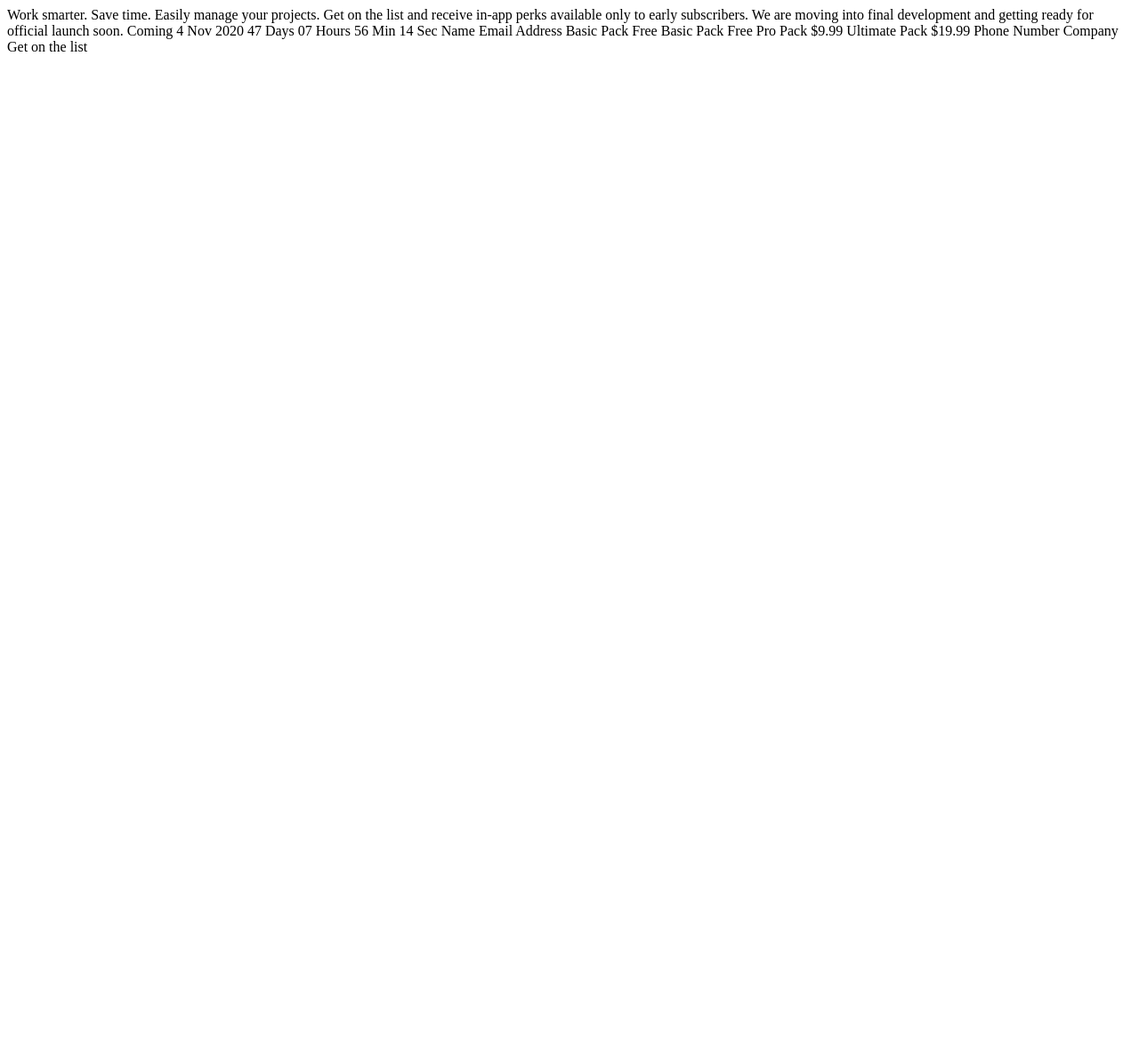
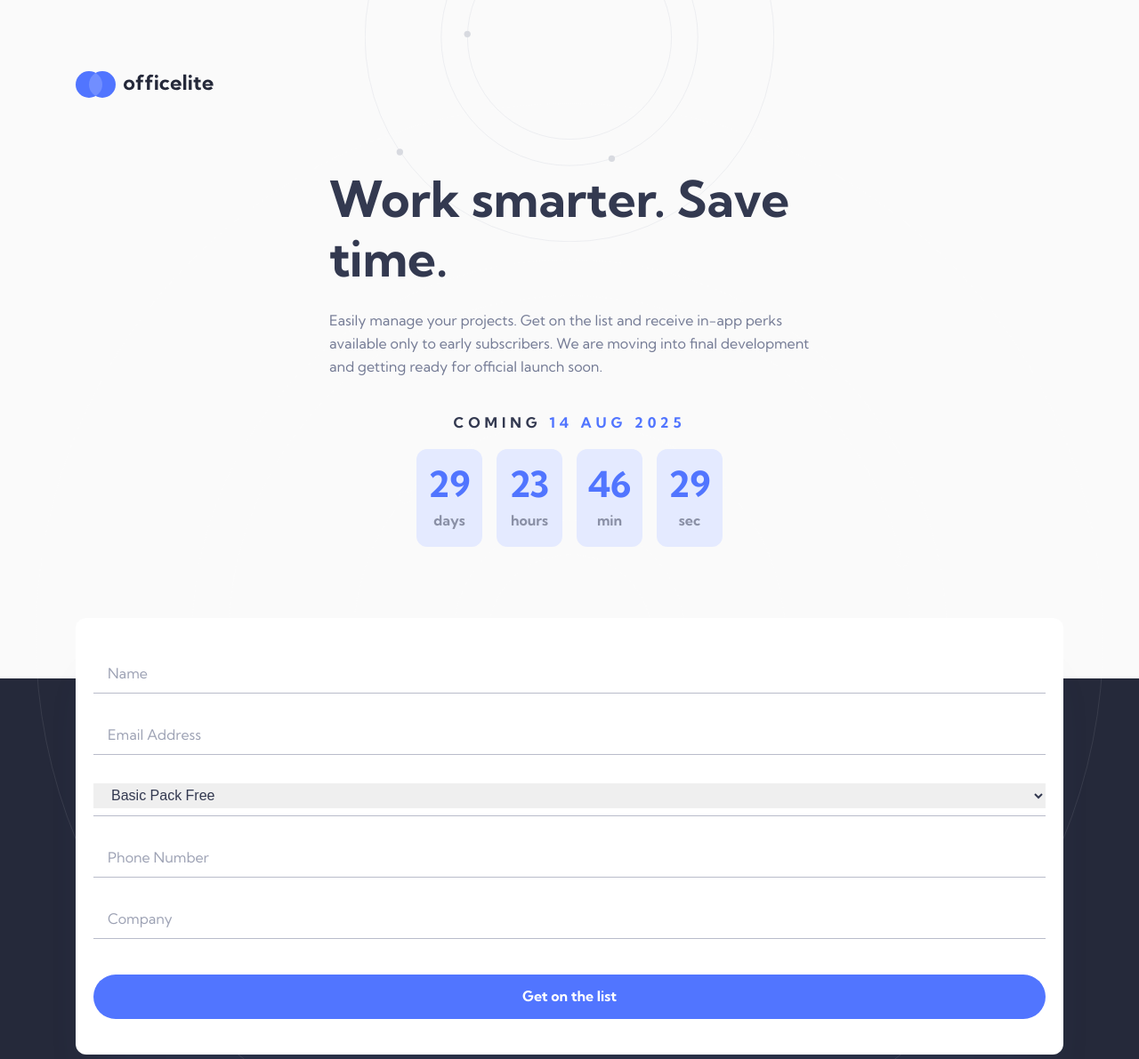
Before and after one commit to jezzydev/officelite-coming-soon-site, a plain HTML site: page sign-up.html in a window 1280 px wide. Shown: the top 1191 px of the page at 89% size. Before the commit the page ends 800 px from the top, so only its background shows below. Drawn offline with Linux system fonts and the light colour scheme.

Commit message:
Create signup form and countdown timer.

```diff
--- /dev/null
+++ b/scripts/app.js
@@ -0,0 +1,33 @@
+const textDateElem = document.querySelector('.text-date');
+const daysNumElem = document.querySelector('.countdown-card.days .num');
+const hoursNumElem = document.querySelector('.countdown-card.hours .num');
+const minutesNumElem = document.querySelector('.countdown-card.minutes .num');
+const secondsNumElem = document.querySelector('.countdown-card.seconds .num');
+
+const today = new Date();
+const futureDate = new Date(today);
+const daysToAdd = 30;
+futureDate.setDate(futureDate.getDate() + daysToAdd); //30 days from today
+futureDate.setHours(9, 0, 0, 0); //at 9:00 am
+
+let futureDateStr = futureDate.toDateString().slice(4).toUpperCase();
+textDateElem.innerText = futureDateStr.slice(4, 6) + " " + futureDateStr.slice(0, 3) + " " + futureDateStr.slice(-4);
+
+setInterval(() => {
+    const now = new Date();
+    //get diff in milliseconds
+    const distance = futureDate.getTime() - now.getTime();
+    const msInADay = 24 * 60 * 60 * 1000;
+    const msInAnHour = 60 * 60 * 1000;
+    const msInAMin = 60 * 1000;
+    const msInASec = 1000;
+    const days = Math.floor(distance / msInADay);
+    const hours = Math.floor((distance % msInADay) / msInAnHour);
+    const minutes = Math.floor((distance % msInAnHour) / msInAMin);
+    const seconds = Math.floor((distance % msInAMin) / msInASec);
+
+    daysNumElem.innerText = days;
+    hoursNumElem.innerText = hours;
+    minutesNumElem.innerText = minutes;
+    secondsNumElem.innerText = seconds;
+}, 1000);
--- a/sign-up.html
+++ b/sign-up.html
@@ -1,36 +1,145 @@
 <!DOCTYPE html>
 <html lang="en">
   <head>
-  <meta charset="UTF-8">
-  <meta name="viewport" content="width=device-width, initial-scale=1.0">
+    <meta charset="UTF-8" />
+    <meta name="viewport" content="width=device-width, initial-scale=1.0" />
 
-  <link rel="icon" type="image/png" sizes="32x32" href="./assets/favicon-32x32.png">
-
+    <link
+      rel="icon"
+      type="image/png"
+      sizes="32x32"
+      href="./assets/favicon-32x32.png"
+    />
+    <link rel="preconnect" href="https://fonts.googleapis.com" />
+    <link rel="preconnect" href="https://fonts.gstatic.com" crossorigin />
+    <link
+      href="https://fonts.googleapis.com/css2?family=Kumbh+Sans:wght@100..900&display=swap"
+      rel="stylesheet"
+    />
+    <link rel="stylesheet" href="./styles/app.css" />
+    <link rel="stylesheet" href="./styles/hero.css" />
+    <link rel="stylesheet" href="./styles/countdown.css" />
+    <link rel="stylesheet" href="./styles/sign-up.css" />
     <title>Frontend Mentor | Officelite coming soon site</title>
   </head>
   <body>
-  Work smarter. Save time.
+    <div class="container">
+      <header>
+        <nav>
+          <img
+            class="logo"
+            src="./assets/shared/logo.svg"
+            alt="officelite logo"
+          />
+        </nav>
+      </header>
+      <main>
+        <div class="hero-section">
+          <div class="hero-content">
+            <h1 class="title">Work smarter. Save time.</h1>
+            <p>
+              Easily manage your projects. Get on the list and receive in-app
+              perks available only to early subscribers. We are moving into
+              final development and getting ready for official launch soon.
+            </p>
+          </div>
+          <div class="countdown-content">
+            <!-- If you're choosing to make this date dynamic, set it to 30 days in the future from the moment the visitor views the page -->
+            <div class="text-content">
+              <span class="text-coming">Coming</span>
+              <span class="text-date">4 Nov 2020</span>
+            </div>
+            <div class="countdown-container">
+              <!-- If you're choosing to make this timer dynamic, have it countdown from the date you set above -->
+              <!-- 47 Days 07 Hours 56 Min 14 Sec -->
+              <span class="countdown-card days"
+                ><p class="num">00</p>
+                <p class="units">days</p></span
+              >
+              <span class="countdown-card hours"
+                ><p class="num">00</p>
+                <p class="units">hours</p></span
+              >
+              <span class="countdown-card minutes"
+                ><p class="num">00</p>
+                <p class="units">min</p></span
+              >
+              <span class="countdown-card seconds"
+                ><p class="num">00</p>
+                <p class="units">sec</p></span
+              >
+            </div>
+          </div>
+        </div>
+        <form class="signup-form" action="">
+          <div class="form-fields">
+            <div class="field">
+              <!-- <label for="fullname">Name</label> -->
+              <input
+                id="fullname"
+                name="fullname"
+                type="text"
+                placeholder="Name"
+                required
+              />
+            </div>
+            <div class="field">
+              <!-- <label for="email">Email Address</label> -->
+              <input
+                id="email"
+                name="email"
+                type="email"
+                placeholder="Email Address"
+                required
+              />
+            </div>
+            <div class="field">
+              <select
+                id="package-select"
+                name="package-select"
+                class="package-select"
+              >
+                <button><selectedcontent></selectedcontent></button>
 
-  Easily manage your projects. Get on the list and receive in-app perks available only to
-  early subscribers. We are moving into final development and getting ready for official launch soon.
-
-  <!-- If you're choosing to make this date dynamic, set it to 30 days in the future from the moment the visitor views the page -->
-  Coming 4 Nov 2020
-
-  <!-- If you're choosing to make this timer dynamic, have it countdown from the date you set above -->
-  47 Days
-  07 Hours
-  56 Min
-  14 Sec
-
-  Name
-  Email Address
-  Basic Pack Free
-  Basic Pack Free
-  Pro Pack $9.99
-  Ultimate Pack $19.99
-  Phone Number
-  Company
+                <option value="basic" selected>
+                  <span class="option-name">Basic Pack</span>
+                  <span class="option-price">Free</span>
+                </option>
+                <option value="pro">
+                  <span class="option-name">Pro Pack</span>
+                  <span class="option-price">$9.99</span>
+                </option>
+                <option value="ultimate">
+                  <span class="option-name">Ultimate Pack</span>
+                  <span class="option-price">$19.99</span>
+                </option>
+              </select>
+            </div>
+            <div class="field">
+              <!-- <label for="phonenum">Phone Number</label> -->
+              <input
+                id="phonenum"
+                name="phonenum"
+                type="tel"
+                placeholder="Phone Number"
+              />
+            </div>
+            <div class="field">
+              <!-- <label for="company">Company</label> -->
+              <input
+                id="company"
+                name="company"
+                type="text"
+                placeholder="Company"
+              />
+            </div>
+          </div>
+          <button class="btn btn-main-cta" type="submit">
             Get on the list
+          </button>
+        </form>
+      </main>
+    </div>
+    <script src="./scripts/app.js"></script>
   </body>
 </html>
--- a/styles/app.css
+++ b/styles/app.css
@@ -7,6 +7,7 @@
   --color-neutral-900: #25293a;
   --color-neutral-800: #333950;
   --color-neutral-500: #747b95;
+  --color-neutral-500-50a: rgba(116, 123, 149, 50%);
   --color-neutral-50: #fafafa;
   --color-neutral-0: #ffffff;
   --color-blue-500: #5175ff;
@@ -102,27 +103,6 @@ main {
   gap: 80px;
 }
 
-/* hero section */
-.hero-section {
-  display: flex;
-  flex-direction: column;
-  gap: 48px;
-  align-items: center;
-  justify-content: center;
-}
-
-.hero-img {
-  max-width: 200px;
-}
-
-.hero-content {
-  display: flex;
-  flex-direction: column;
-  align-items: center;
-  text-align: center;
-  gap: 24px;
-}
-
 .btn {
   width: 170px;
   height: 50px;
@@ -130,6 +110,8 @@ main {
   padding: 12px 40px;
   font-weight: 700;
   border: none;
+  outline: none;
+  cursor: pointer;
 }
 
 .btn-main-cta {
@@ -137,13 +119,19 @@ main {
   color: var(--color-neutral-0);
 }
 
-.btn-hero {
-  box-shadow: 0 25px 25px -10px rgba(63, 91, 194, 25%);
+.btn-main-cta:hover {
+  background-color: var(--color-blue-300);
 }
 
-/* footer */
+.btn-main-cta:focus {
+  box-shadow: 0 0 0 3px var(--color-neutral-0), 0 0 0 5px var(--color-blue-500);
+}
+
 footer {
-  background-color: transparent;
+  display: flex;
+  gap: 48px;
+  flex-direction: column;
+  align-items: center;
 }
 
 @media screen and (min-width: 575px) {
@@ -165,6 +153,10 @@ footer {
     flex-direction: row-reverse;
     gap: 63px;
     justify-content: space-between;
+  }
+
+  .hero-content {
+    align-items: start;
   }
 
   .hero-content > * {
--- /dev/null
+++ b/styles/countdown.css
@@ -0,0 +1,50 @@
+.countdown-content {
+  display: grid;
+  gap: 20px;
+  justify-items: center;
+}
+
+.countdown-content .text-content {
+  text-transform: uppercase;
+  font-weight: 700;
+  letter-spacing: 5px;
+  text-align: center;
+}
+
+.countdown-content .text-coming {
+  color: var(--color-neutral-0);
+}
+
+.countdown-content .text-date {
+  color: var(--color-blue-500);
+}
+
+.countdown-container {
+  display: inline-flex;
+  gap: 16px;
+}
+
+.countdown-container .countdown-card {
+  display: block;
+  width: 74px;
+  border: none;
+  background-color: var(--color-neutral-800);
+  padding: 16px 12px;
+  border-radius: 12px;
+  display: grid;
+  gap: 4px;
+  justify-items: center;
+}
+
+.countdown-card .num {
+  font-size: 2.5rem; /* 40px */
+  font-weight: 700;
+  line-height: 120%;
+  color: var(--color-neutral-0);
+}
+
+.countdown-card .units {
+  font-weight: 700;
+  opacity: 0.5;
+  color: var(--color-neutral-0);
+}
--- /dev/null
+++ b/styles/hero.css
@@ -0,0 +1,24 @@
+/* main page - hero section */
+.hero-section {
+  display: flex;
+  flex-direction: column;
+  gap: 48px;
+  align-items: center;
+  justify-content: center;
+}
+
+.hero-img {
+  max-width: 200px;
+}
+
+.hero-content {
+  display: flex;
+  flex-direction: column;
+  align-items: center;
+  text-align: center;
+  gap: 24px;
+}
+
+.btn-hero {
+  box-shadow: 0 25px 25px -10px rgba(63, 91, 194, 25%);
+}
--- /dev/null
+++ b/styles/sign-up.css
@@ -0,0 +1,146 @@
+.hero-section {
+  gap: 40px;
+}
+
+.countdown-content .text-coming {
+  color: var(--color-neutral-800);
+}
+
+.countdown-container .countdown-card {
+  background-color: var(--color-blue-100);
+}
+
+.countdown-card .num {
+  color: var(--color-blue-500);
+}
+
+.countdown-card .units {
+  color: var(--color-neutral-800);
+}
+
+/* form */
+.signup-form {
+  border: none;
+  border-radius: 12px;
+  background-color: var(--color-neutral-0);
+  padding: 40px 20px;
+  box-shadow: 0 50px 50px -25px rgba(75, 92, 154, 16%);
+  display: grid;
+  gap: 40px;
+}
+
+.form-fields {
+  display: grid;
+  gap: 24px;
+}
+
+.field {
+  border: none;
+  border-bottom: 1px solid var(--color-neutral-500-50a);
+  height: 45px;
+  display: flex;
+  flex-direction: row;
+  gap: 10px;
+  align-items: center;
+}
+
+.field:hover {
+  border-color: var(--color-blue-500);
+}
+
+.field:focus-within {
+  box-shadow: 0 0 0 3px var(--color-neutral-0), 0 0 0 5px var(--color-blue-500);
+}
+
+.field input,
+.field select {
+  flex: auto;
+  height: 28px;
+  padding: 0px 16px;
+  font-size: 1rem;
+  color: var(--color-neutral-800);
+  outline: none;
+  border: none;
+}
+
+.field input::placeholder {
+  color: var(--color-neutral-500);
+  opacity: 0.7;
+  font-size: 1rem;
+  line-height: 28px;
+}
+
+select,
+::picker(select) {
+  appearance: base-select;
+}
+
+select {
+  align-items: center;
+  transition: 0.4s;
+}
+
+select::picker-icon {
+  transition: 0.4s rotate;
+}
+
+select::picker-icon:popover-open {
+  rotate: 180deg;
+}
+
+::picker(select) {
+  border: none;
+  top: calc(anchor(bottom) + 1px);
+}
+
+option {
+  border: 1px solid var(--color-neutral-500-50a);
+  padding: 8px 10px;
+}
+
+option,
+selectedcontent {
+  display: flex;
+  gap: 10px;
+  justify-content: start;
+  align-items: center;
+  font-size: 1rem;
+  font-weight: 700;
+  line-height: 160%;
+  letter-spacing: 0;
+  color: var(--color-neutral-800);
+}
+
+option:checked {
+  color: var(--color-blue-500);
+  font-weight: 700;
+}
+
+option .option-price,
+selectedcontent .option-price {
+  opacity: 0.4;
+}
+
+option:first-of-type {
+  border-top-left-radius: 12px;
+  border-top-right-radius: 12px;
+}
+
+option:last-of-type {
+  border-bottom-left-radius: 12px;
+  border-bottom-right-radius: 12px;
+}
+
+option:not(option:last-of-type) {
+  border-bottom: none;
+}
+
+option:hover,
+option:focus {
+  background-color: var(--color-blue-100);
+  outline: none;
+}
+
+.btn {
+  width: 100%;
+}
```
Also changed, not shown: index.html (+34 -7 lines), styles/pricing.css (+22 -2 lines). Lines whose indentation alone changed are shown as unchanged.
